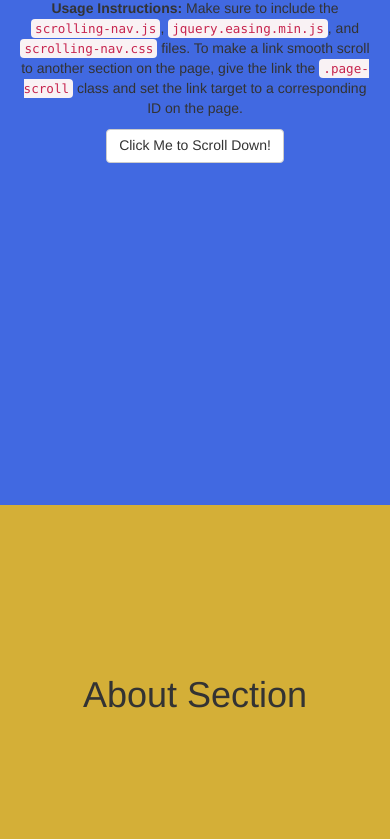
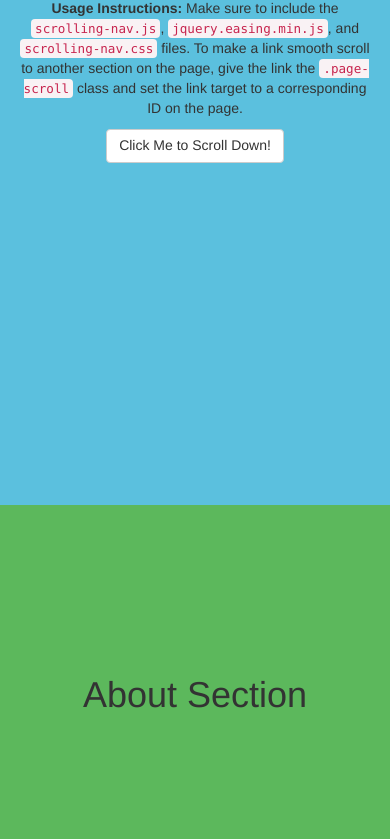
Before and after one commit to updewsprado/sasstuts, a plain HTML site: page index.htm in a window 390 px wide. Shown: the part 339-1178 px from the top of the page. Drawn offline with Linux system fonts and the light colour scheme.

Commit message:
Mixins
This is the most interesting part of SASS. SASS can create Mixins that give you power to create "functions" for composing your CSS.

a. Create a file "sass/_mixins.scss" and write down the following code:

**
//Media Query
@mixin mQ($arg...) {
	@if length($arg) == 1 {
		@media screen and (max-width: nth($arg, 1)) {
			@content;
		}
	}
	@if length($arg) == 2 {
		@media screen and (max-width: nth($arg, 1)) and (min-width: nth($arg, 2)) {
			@content;
		}
	}

}
**

b. Add the "_mixins.scss" partial file as an import to your "scrolling-nav.scss" file
**
@import "mixins";
**

c. Edit file "scrolling-nav.scss". Add this line inside the class ".intro-section"

Add
**
    @include mQ($screen-sm) {
        background: $btn-info-color
    }
**

d. Experiment on the other sections using the "mQ" mixin

```diff
--- /dev/null
+++ b/sass/_mixins.scss
@@ -0,0 +1,14 @@
+//Media Query
+@mixin mQ($arg...) {
+	@if length($arg) == 1 {
+		@media screen and (max-width: nth($arg, 1)) {
+			@content;
+		}
+	}
+	@if length($arg) == 2 {
+		@media screen and (max-width: nth($arg, 1)) and (min-width: nth($arg, 2)) {
+			@content;
+		}
+	}
+
+}
--- a/sass/_variables.scss
+++ b/sass/_variables.scss
@@ -158,23 +158,23 @@ $btn-default-color:              #333 !default;
 $btn-default-bg:                 #fff !default;
 $btn-default-border:             #ccc !default;
 
-$btn-primary-color:              #fff !default;
+$btn-primary-color:              #337ab7 !default;
 $btn-primary-bg:                 $brand-primary !default;
 $btn-primary-border:             darken($btn-primary-bg, 5%) !default;
 
-$btn-success-color:              #fff !default;
+$btn-success-color:              #5cb85c !default;
 $btn-success-bg:                 $brand-success !default;
 $btn-success-border:             darken($btn-success-bg, 5%) !default;
 
-$btn-info-color:                 #fff !default;
+$btn-info-color:                 #5bc0de !default;
 $btn-info-bg:                    $brand-info !default;
 $btn-info-border:                darken($btn-info-bg, 5%) !default;
 
-$btn-warning-color:              #fff !default;
+$btn-warning-color:              #f0ad4e !default;
 $btn-warning-bg:                 $brand-warning !default;
 $btn-warning-border:             darken($btn-warning-bg, 5%) !default;
 
-$btn-danger-color:               #fff !default;
+$btn-danger-color:               #d9534f !default;
 $btn-danger-bg:                  $brand-danger !default;
 $btn-danger-border:              darken($btn-danger-bg, 5%) !default;
 
--- a/sass/scrolling-nav.scss
+++ b/sass/scrolling-nav.scss
@@ -6,6 +6,8 @@
 
 @import "variables";
 @import "bootstrap";
+
+@import "mixins";
 
 body {
     width: 100%;
@@ -40,6 +42,10 @@ of those sections to manage the look and feel of the site. */
     text-align: center;
     background: $blue-royal;
 
+    @include mQ($screen-sm) {
+        background: $btn-info-color
+    }
+
     h1, .h1 {
         font-size: 72px;
     }
@@ -54,6 +60,10 @@ of those sections to manage the look and feel of the site. */
     padding-top: 150px;
     text-align: center;
     background: $yellow-gold;
+
+    @include mQ($screen-sm) {
+        background: $btn-success-color
+    }
 }
 
 .services-section {
@@ -61,6 +71,10 @@ of those sections to manage the look and feel of the site. */
     padding-top: 150px;
     text-align: center;
     background: $gray-silver;
+
+    @include mQ($screen-sm) {
+        background: $btn-warning-color
+    }
 }
 
 .contact-section {
@@ -68,4 +82,8 @@ of those sections to manage the look and feel of the site. */
     padding-top: 150px;
     text-align: center;
     background: $orange-copper;
+
+    @include mQ($screen-sm) {
+        background: $btn-danger-color
+    }
 }
```
Also changed, not shown: css/scrolling-nav.css, 1 other file.
